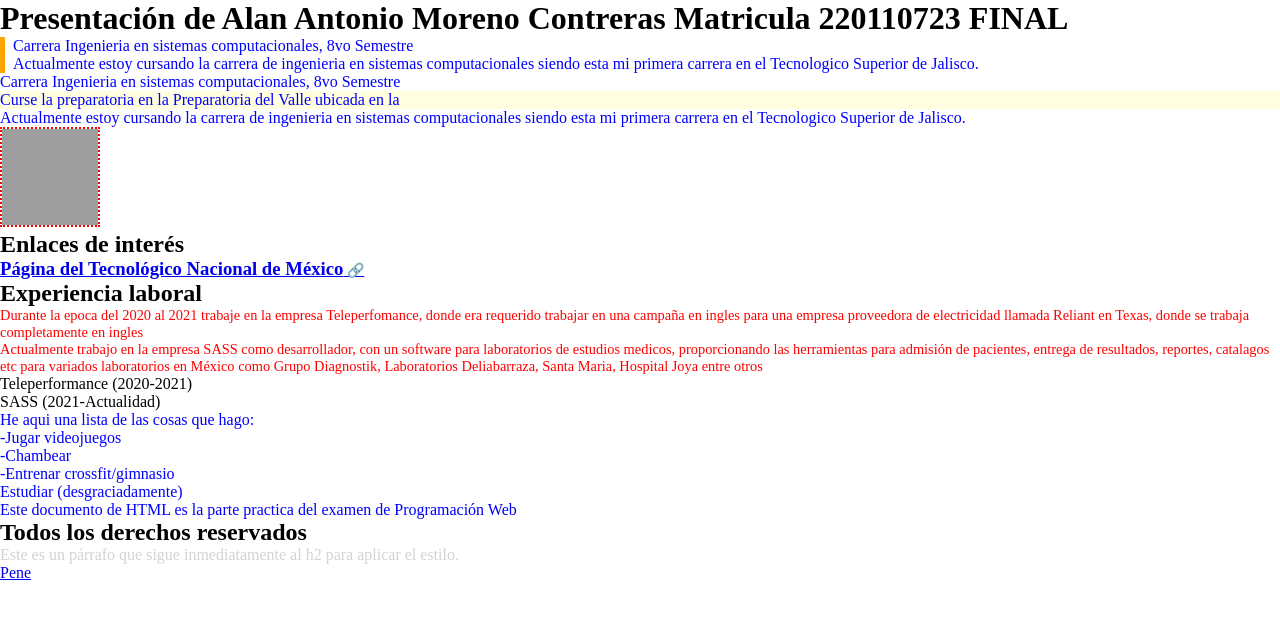
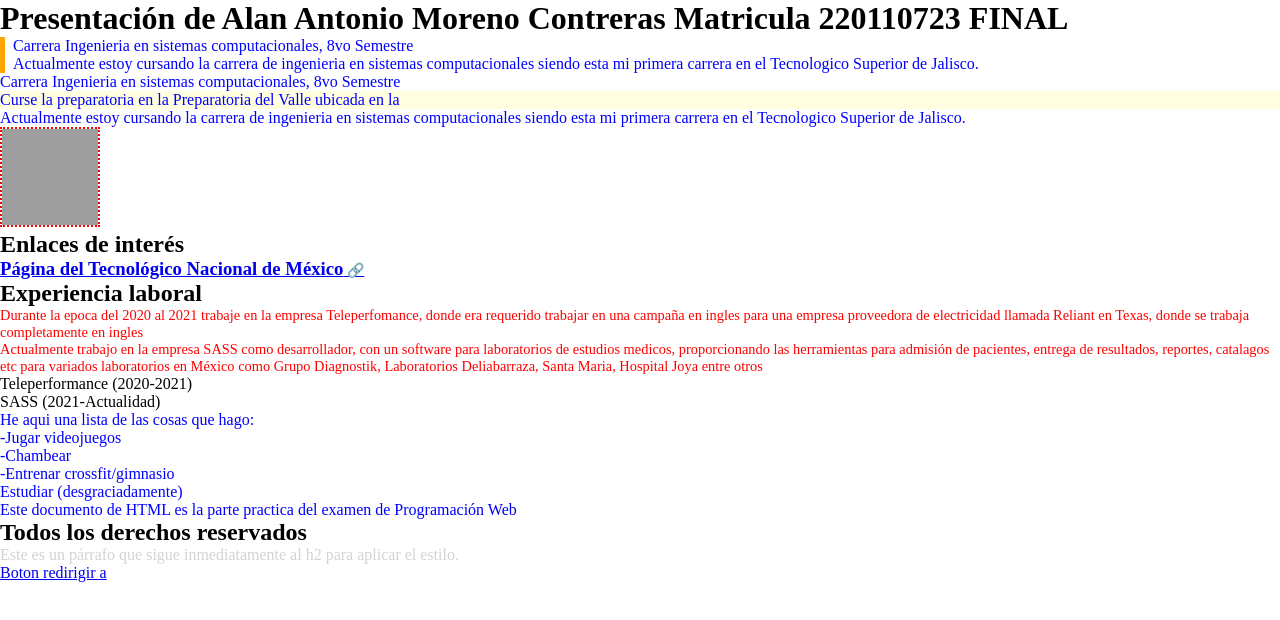
Before and after one commit to strudentss/26AProgWebAntonioMoreno, a plain HTML site: page Selectores y Combinadores en tu Currículum/curriculumAlanMoreno.html in a window 1280 px wide. Drawn offline with Linux system fonts and the light colour scheme; grey boxes are pictures that could not be loaded.

Commit message:
CSS-especificidad correccion

```diff
--- a/Selectores y Combinadores en tu Currículum/curriculumAlanMoreno.html
+++ b/Selectores y Combinadores en tu Currículum/curriculumAlanMoreno.html
@@ -73,7 +73,7 @@
 
     <!-- Botón para redirigir al index.html de la carpeta CSS-especificidad -->
     <div>
-        <a href="../CSS-especificidad/index.html">Pene</a>
+        <a href="../CSS-especificidad/index.html">Boton redirigir a <CSS-especificidad></CSS-especificidad></a>
 
     </div>
 
```
